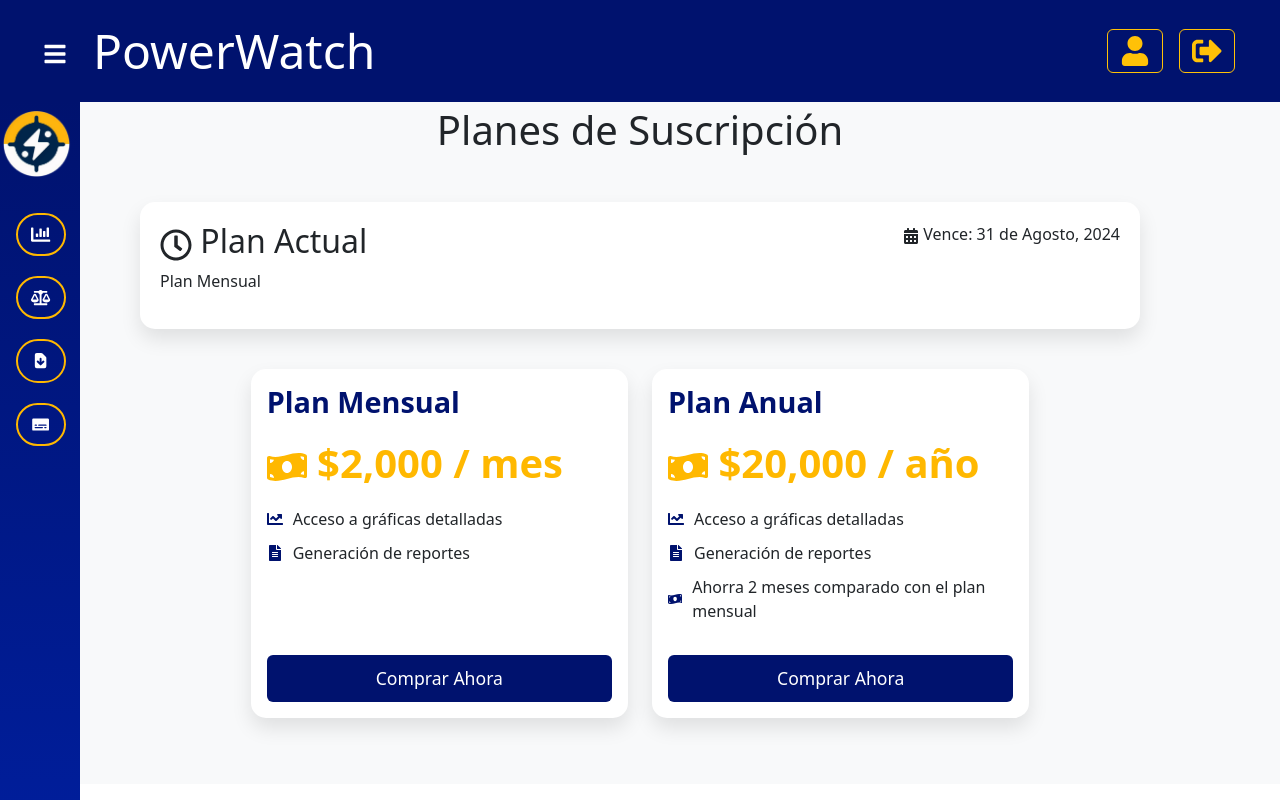
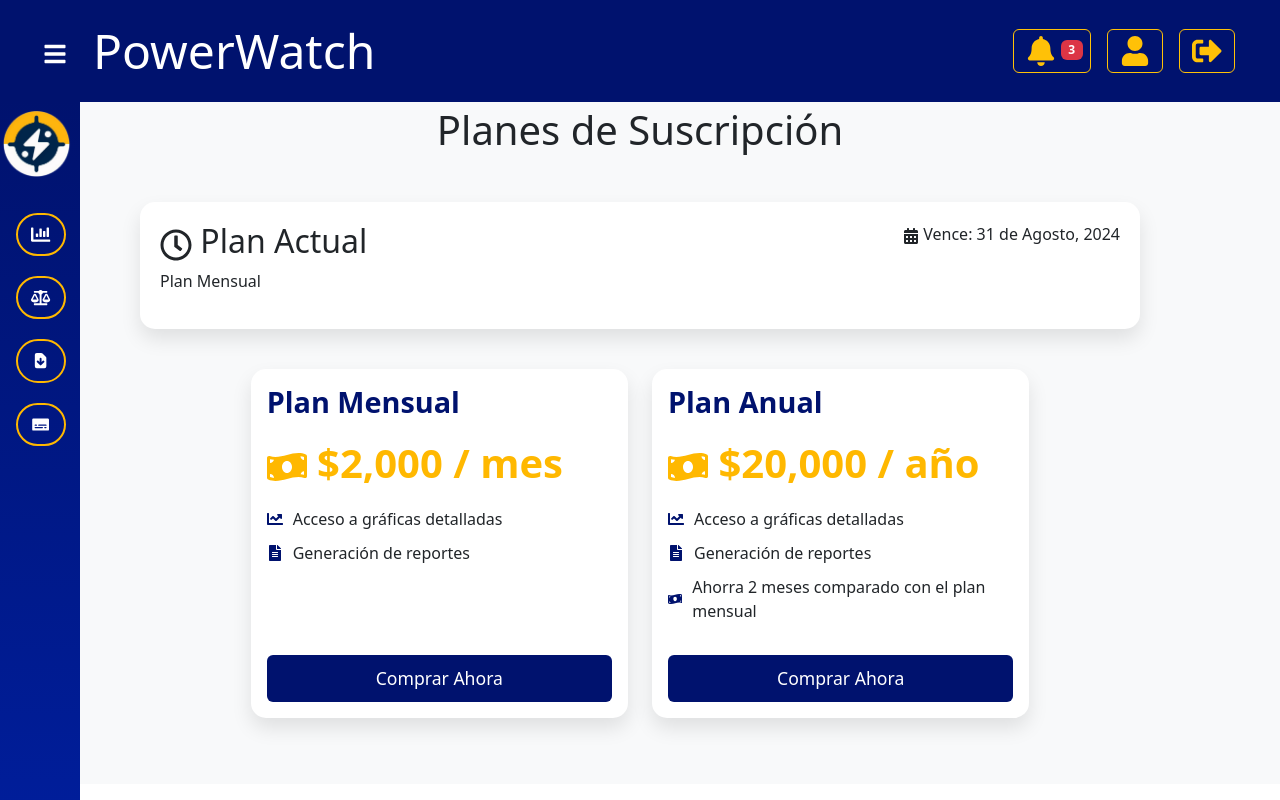
Before and after one commit to JAL117/PowerWatch1.0, a React (Vite) app: page /AreaCliente/Planes in a window 1280 px wide. Built offline with nearby package versions, Linux system fonts and the light colour scheme.

Commit message:
Cambios en formulario

```diff
--- a/src/Components/Panel/SideBar.jsx
+++ b/src/Components/Panel/SideBar.jsx
@@ -1,7 +1,8 @@
 import React, { useState, useEffect } from 'react';
-import { Navbar, Nav, Container, Button, Offcanvas, Form } from "react-bootstrap";
-import { FaChartBar, FaBalanceScale, FaBars, FaUser, FaSignOutAlt } from "react-icons/fa";
+import { Navbar, Nav, Container, Button, Offcanvas, Form, Badge } from "react-bootstrap";
+import { FaChartBar, FaBalanceScale, FaBars, FaUser, FaSignOutAlt, FaBell } from "react-icons/fa";
 import { HiDocumentDownload } from "react-icons/hi";
+import { IoInformationCircle, IoWarning } from "react-icons/io5";
 import styled from 'styled-components';
 import img from "../../Img/Logo.png"
 import { Link } from 'react-router-dom';
@@ -142,13 +143,45 @@ const StyledForm = styled(Form)`
   }
 `;
 
+const NotificationButton = styled(Button)`
+  position: relative;
+`;
+
+const NotificationBadge = styled(Badge)`
+  position: absolute;
+  top: -5px;
+  right: -5px;
+`;
+
+const NotificationItem = styled.div`
+  padding: 10px;
+  border-bottom: 1px solid rgba(255, 255, 255, 0.1);
+  display: flex;
+  align-items: center;
+
+  &:last-child {
+    border-bottom: none;
+  }
+
+  svg {
+    margin-right: 10px;
+    font-size: 1.2rem;
+  }
+`;
+
 const SideBar = () => {
   const [sidebarExpanded, setSidebarExpanded] = useState(false);
   const [showOffcanvas, setShowOffcanvas] = useState(false);
+  const [showNotifications, setShowNotifications] = useState(false);
   const [currentPassword, setCurrentPassword] = useState('');
   const [newPassword, setNewPassword] = useState('');
   const [confirmPassword, setConfirmPassword] = useState('');
   const [isMobile, setIsMobile] = useState(false);
+  const [notifications, setNotifications] = useState([
+    { id: 1, type: 'info', message: 'Su plan esta por expirar' },
+    { id: 2, type: 'alert', message: 'Consumo excesivo detectado' },
+    { id: 3, type: 'info', message: 'Su plan esta por expirar' },
+  ]);
 
   useEffect(() => {
     const handleResize = () => {
@@ -170,6 +203,9 @@ const SideBar = () => {
 
   const handleOffcanvasClose = () => setShowOffcanvas(false);
   const handleOffcanvasShow = () => setShowOffcanvas(true);
+
+  const handleNotificationsClose = () => setShowNotifications(false);
+  const handleNotificationsShow = () => setShowNotifications(true);
 
   const handlePasswordChange = (e) => {
     e.preventDefault();
@@ -196,6 +232,14 @@ const SideBar = () => {
           <Navbar.Toggle aria-controls="basic-navbar-nav" />
           <Navbar.Collapse id="basic-navbar-nav">
             <Nav className="ms-auto">
+              <Nav.Link>
+                <NotificationButton variant='outline-warning' onClick={handleNotificationsShow}>
+                  <FaBell size={30} />
+                  {notifications.length > 0 && (
+                    <NotificationBadge bg="danger">{notifications.length}</NotificationBadge>
+                  )}
+                </NotificationButton>
+              </Nav.Link>
               <Nav.Link><Button variant='outline-warning' onClick={handleOffcanvasShow}><FaUser size={30} /></Button></Nav.Link>
               <Nav.Link><Button variant='outline-warning' as={Link} to="/"><FaSignOutAlt size={30} /></Button></Nav.Link>
             </Nav>
@@ -287,6 +331,24 @@ const SideBar = () => {
           </StyledForm>
         </Offcanvas.Body>
       </StyledOffcanvas>
+
+      <StyledOffcanvas show={showNotifications} onHide={handleNotificationsClose} placement="end">
+        <Offcanvas.Header closeButton>
+          <StyledOffcanvasTitle>Notificaciones</StyledOffcanvasTitle>
+        </Offcanvas.Header>
+        <Offcanvas.Body>
+          {notifications.map((notification) => (
+            <NotificationItem key={notification.id}>
+              {notification.type === 'info' ? (
+                <IoInformationCircle color="#3498db" />
+              ) : (
+                <IoWarning color="#e74c3c" />
+              )}
+              <span>{notification.message}</span>
+            </NotificationItem>
+          ))}
+        </Offcanvas.Body>
+      </StyledOffcanvas>
     </>
   );
 }
--- a/src/Components/RecuperacionDeContraseña/Formulario.jsx
+++ b/src/Components/RecuperacionDeContraseña/FormularioR.jsx
@@ -1,24 +1,19 @@
 import React, { useState, useEffect } from "react";
 import { Container, Row, Col, Form, Button } from "react-bootstrap";
-/*import { useLocation, useHistory } from "react-router-dom";*/
+import { useLocation } from "react-router-dom";
 import Swal from "sweetalert2";
 
 const FormularioR = () => {
 
- /* const query = new URLSearchParams(useLocation().search);
+  const query = new URLSearchParams(useLocation().search);
   const token = query.get("token");
   const email = query.get("email");
   const [password, setPassword] = useState("");
   const [confirmPassword, setConfirmPassword] = useState("");
   const [showForm, setShowForm] = useState(true);
-  const history = useHistory();
 
-  useEffect(() => {
-    if (!token || !email) {
-      showErrorAlert("Enlace inválido");
-      history.push("/");
-    }
-  }, [token, email, history]);*/
+
+
 
   const handleSubmit = async (event) => {
     event.preventDefault();
--- a/src/Pages/RecuperarContraseña.jsx
+++ b/src/Pages/RecuperarContraseña.jsx
@@ -1,7 +1,7 @@
 import React from "react";
 import NavbarR from "../Components/RecuperacionDeContraseña/NavbarR";
 import FooterR from "../Components/RecuperacionDeContraseña/FooterR";
-import FormularioR from "../Components/RecuperacionDeContraseña/Formulario";
+import FormularioR from "../Components/RecuperacionDeContraseña/FormularioR";
 
 const RecuperarContraseña = () => {
   return (
```
